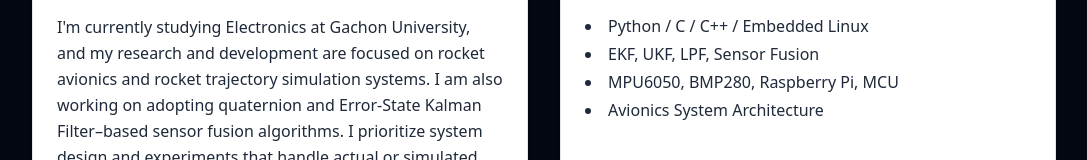
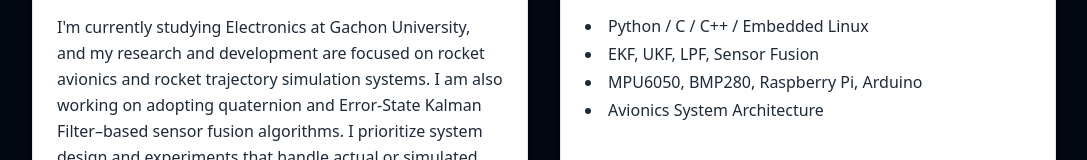
Before and after one commit to chaos1231107/website, a Next.js app: page / in a window 1280 px wide. Shown: the part 467-627 px from the top of the page, without its empty margins (96-1183 px from the left). Built offline with nearby package versions, Linux system fonts and the light colour scheme.

Commit message:
Update page.tsx

```diff
--- a/app/page.tsx
+++ b/app/page.tsx
@@ -90,7 +90,7 @@ export default function Portfolio() {
               <ul className="list-disc list-inside space-y-1">
                 <li>Python / C / C++ / Embedded Linux</li>
                 <li>EKF, UKF, LPF, Sensor Fusion</li>
-                <li>MPU6050, BMP280, Raspberry Pi, MCU</li>
+                <li>MPU6050, BMP280, Raspberry Pi, Arduino</li>
                 <li>Avionics System Architecture</li>
               </ul>
             </CardContent>
```
